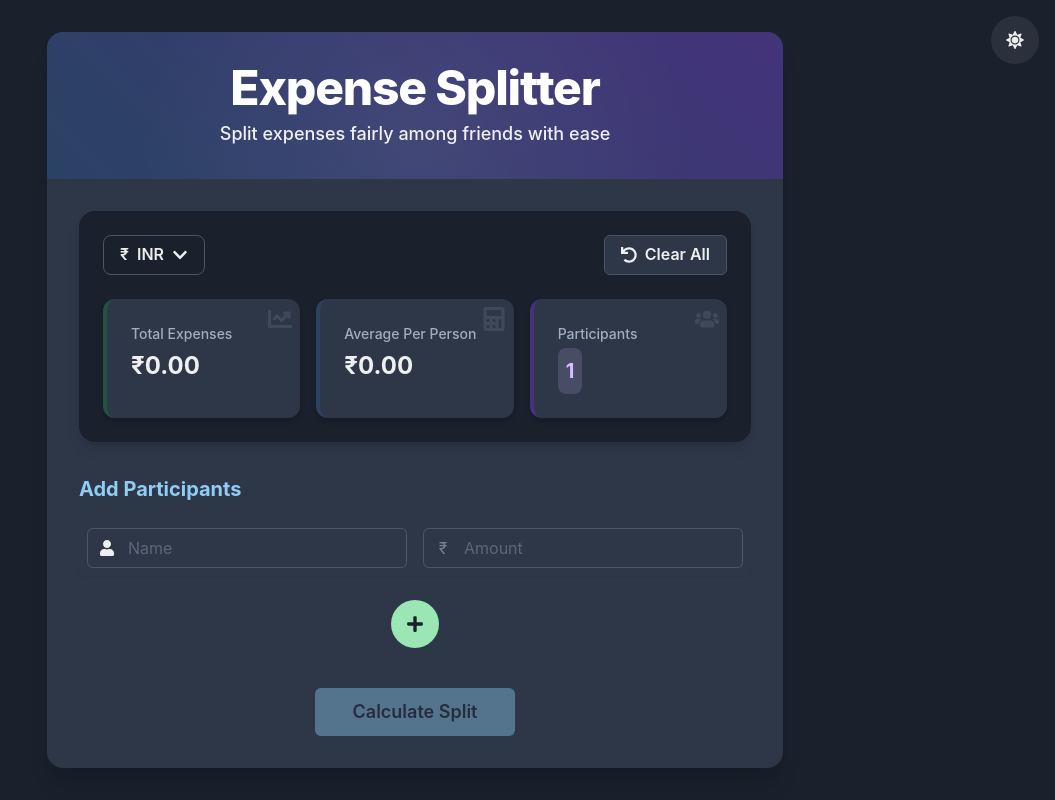
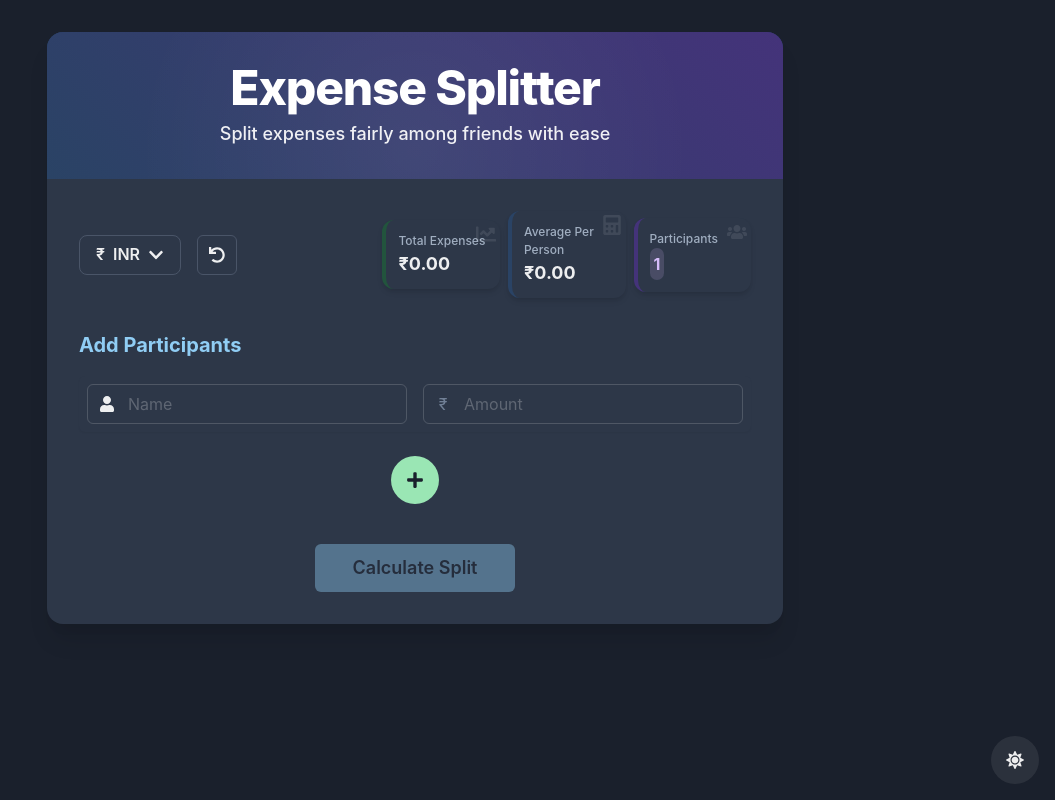
Before and after one commit to tomandrews007/Expense-Calculator-App-, a React (Vite) app: page / in a window 1280 px wide. Shown: the whole page, without its empty margins (225-1280 px from the left). Built offline with nearby package versions, Linux system fonts and the light colour scheme.

Commit message:
Initial commit from your app

```diff
--- a/src/components/ExpenseSplitter.jsx
+++ b/src/components/ExpenseSplitter.jsx
@@ -1,4 +1,4 @@
-import React, { useState, useEffect } from 'react'
+import React, { useState, useEffect, useRef } from 'react'
     import {
       VStack,
       Button,
@@ -10,9 +10,10 @@ import {
       Badge,
       HStack,
       Tooltip,
+      IconButton,
     } from '@chakra-ui/react'
     import { motion } from 'framer-motion'
-import { FaUsers, FaCalculator, FaChartLine, FaTrash, FaUndo } from 'react-icons/fa'
+    import { FaUsers, FaCalculator, FaChartLine, FaUndo } from 'react-icons/fa'
     import ParticipantList from './ParticipantList'
     import SettlementPlan from './SettlementPlan'
     import CurrencySelect from './CurrencySelect'
@@ -29,7 +30,7 @@ const StatBox = ({ label, value, icon, accentColor }) => {
       return (
         <Box
           bg={bgColor}
-      p={6}
+          p={3}
           borderRadius="xl"
           shadow="md"
           flex="1"
@@ -45,18 +46,18 @@ const StatBox = ({ label, value, icon, accentColor }) => {
         >
           <Box
             position="absolute"
-        top={2}
-        right={2}
+            top={1}
+            right={1}
             opacity={0.1}
-        fontSize="2xl"
+            fontSize="xl"
           >
             {icon}
           </Box>
-      <VStack align="start" spacing={1}>
-        <Text fontSize="sm" color={labelColor} fontWeight="medium">
+          <VStack align="start" spacing={0}>
+            <Text fontSize="xs" color={labelColor} fontWeight="medium">
               {label}
             </Text>
-        <Text fontSize="2xl" fontWeight="bold">
+            <Text fontSize="lg" fontWeight="bold">
               {value}
             </Text>
           </VStack>
@@ -79,6 +80,7 @@ function ExpenseSplitter() {
       const clearButtonBg = useColorModeValue('white', 'gray.700')
       const clearButtonHoverBg = useColorModeValue('red.50', 'red.900')
       const borderColor = useColorModeValue('gray.200', 'gray.600')
+      const settlementRef = useRef(null)
 
       const getCurrencySymbol = (code) => {
         const curr = currencies.find(c => c.code === code)
@@ -113,6 +115,10 @@ function ExpenseSplitter() {
 
         const result = calculateSettlements(participants)
         setSettlements(result)
+
+        if (settlementRef.current) {
+          settlementRef.current.scrollIntoView({ behavior: 'smooth', block: 'start' })
+        }
       }
 
       const clearAll = () => {
@@ -140,14 +146,6 @@ function ExpenseSplitter() {
 
       return (
         <VStack spacing={8} w="100%">
-      <Box
-        w="100%"
-        bg={statsBg}
-        p={6}
-        borderRadius="2xl"
-        shadow="lg"
-      >
-        <VStack spacing={6}>
           <Flex
             w="100%"
             justify="space-between"
@@ -155,6 +153,7 @@ function ExpenseSplitter() {
             direction={{ base: 'column', sm: 'row' }}
             gap={4}
           >
+            <HStack spacing={4}>
               <CurrencySelect
                 selectedCurrency={currency}
                 onCurrencyChange={handleCurrencyChange}
@@ -163,8 +162,8 @@ function ExpenseSplitter() {
                 label="Clear all participants and start over"
                 placement="top"
               >
-              <Button
-                leftIcon={<FaUndo />}
+                <IconButton
+                  icon={<FaUndo />}
                   variant="outline"
                   size="md"
                   onClick={clearAll}
@@ -176,15 +175,13 @@ function ExpenseSplitter() {
                     color: 'red.500'
                   }}
                   transition="all 0.2s"
-              >
-                Clear All
-              </Button>
+                />
               </Tooltip>
-          </Flex>
+            </HStack>
             <Flex
-            gap={4}
-            flexDirection={{ base: 'column', md: 'row' }}
-            w="100%"
+              gap={2}
+              flexDirection="row"
+              align="center"
             >
               <StatBox
                 label="Total Expenses"
@@ -211,8 +208,8 @@ function ExpenseSplitter() {
                 value={
                   <Badge
                     colorScheme="purple"
-                  fontSize="xl"
-                  p={2}
+                    fontSize="md"
+                    p={1}
                     borderRadius="lg"
                   >
                     {participants.length}
@@ -222,8 +219,7 @@ function ExpenseSplitter() {
                 accentColor="purple"
               />
             </Flex>
-        </VStack>
-      </Box>
+          </Flex>
 
           <ParticipantList
             participants={participants}
@@ -249,6 +245,7 @@ function ExpenseSplitter() {
               animate={{ opacity: 1, y: 0 }}
               transition={{ duration: 0.5 }}
               w="100%"
+              ref={settlementRef}
             >
               <SettlementPlan
                 settlements={settlements}
--- a/src/components/ThemeToggle.jsx
+++ b/src/components/ThemeToggle.jsx
@@ -8,8 +8,9 @@ function ThemeToggle() {
       return (
         <IconButton
           position="fixed"
-      top="4"
+          bottom="4"
           right="4"
+          zIndex="100"
           icon={colorMode === 'dark' ? <FaSun /> : <FaMoon />}
           onClick={toggleColorMode}
           size="lg"
```
Also changed, not shown: vite.config.js (+4 -4 lines), package.json (indentation only), src/App.jsx (indentation only), src/components/CurrencySelect.jsx (indentation only), src/components/ParticipantList.jsx (indentation only), src/components/SettlementPlan.jsx (indentation only), src/main.jsx (indentation only), src/theme.js (indentation only), src/utils/calculations.js (indentation only), src/utils/currencies.js (indentation only), 1 other file (tests, documents, lock files or other folders). Lines whose indentation alone changed are shown as unchanged.
